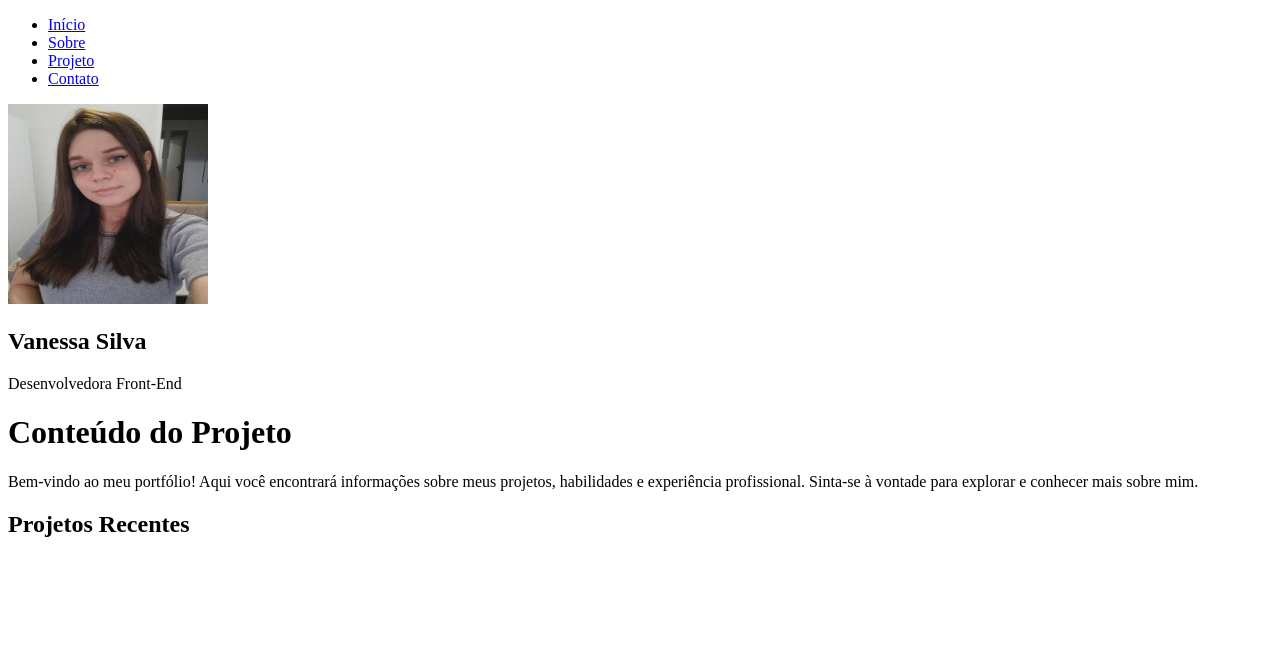
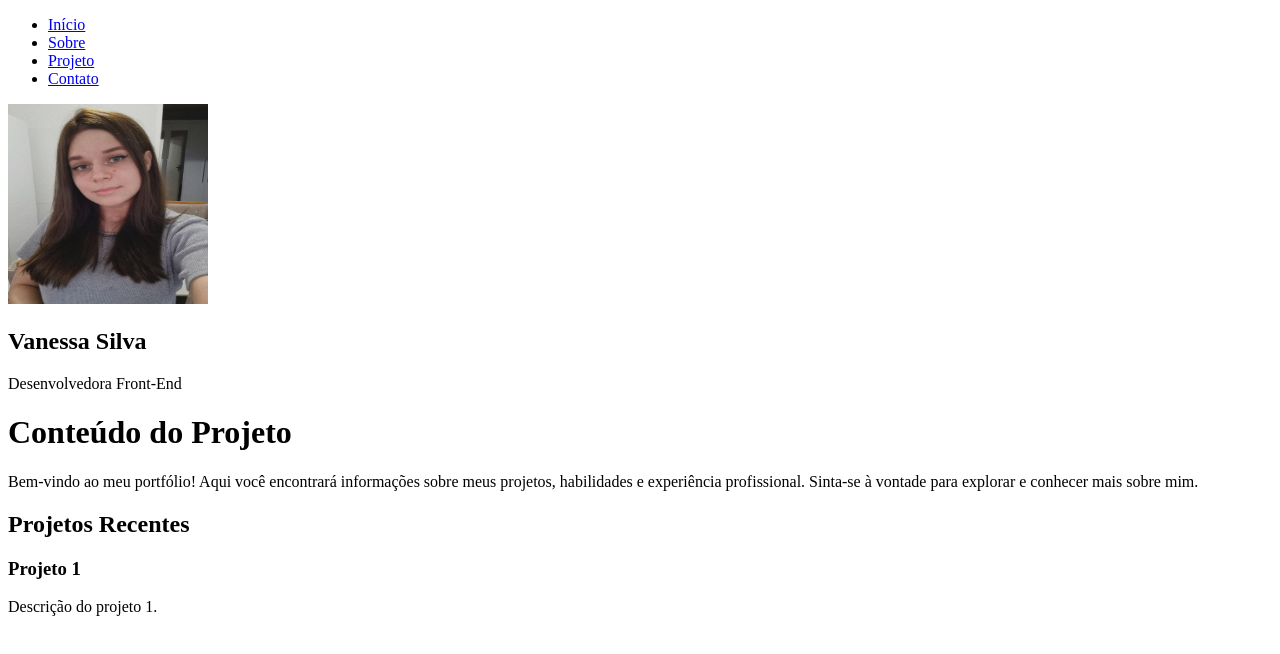
Before and after one commit to VanessaHenker/Portifolio, a React (Vite) app: page / in a window 1280 px wide. Shown: the top 654 px of the page. Built offline with nearby package versions, Linux system fonts and the light colour scheme; the HTML template or start-up script is replaced by a standard one.

Commit message:
testando funcionalidade do component projectCard

```diff
--- a/src/components/pages/home.tsx
+++ b/src/components/pages/home.tsx
@@ -1,3 +1,5 @@
+import ProjectCard from "../sections/projectCard";
+
 function Home() {
   return (
     <main>
@@ -12,6 +14,7 @@ function Home() {
 
       <section>
         <h2>Projetos Recentes</h2>
+        <ProjectCard/>
       </section>
     </main>
   );
```
